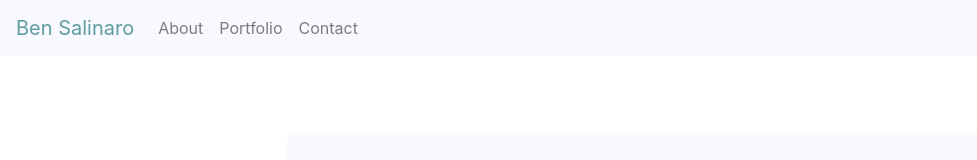
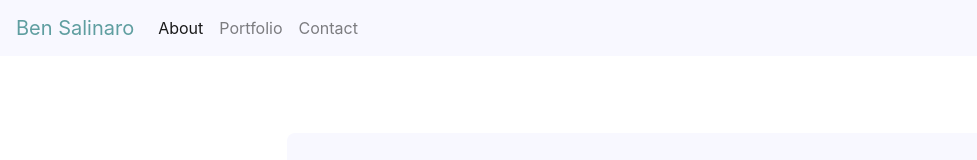
Before and after one commit to salinb04/React-Portfolio, a React (Create React App) app: page / in a window 1280 px wide. Shown: the top 160 px of the page, without its empty margins (0-977 px from the left). Built offline with nearby package versions, Linux system fonts and the light colour scheme.

Commit message:
added basename property to router on app.js file

```diff
--- a/src/components/navigation/Navigation.js
+++ b/src/components/navigation/Navigation.js
@@ -15,9 +15,9 @@ function Navigation(props) {
           activeKey={location.pathname}
           onSelect={(selectedKey) => this.activeKey=`${selectedKey}`}
         >
-          <Nav.Link style={{font: "Roboto"}} eventKey="/React-Portfolio/" href="/React-Portfolio/">About</Nav.Link>
-          <Nav.Link style={{font: "Roboto"}} eventKey="/React-Portfolio/Portfolio" href="/React-Portfolio/Portfolio">Portfolio</Nav.Link>
-          <Nav.Link style={{font: "Roboto"}} eventKey="/React-Portfolio/Contact" href="/React-Portfolio/Contact" >Contact</Nav.Link>
+          <Nav.Link style={{font: "Roboto"}} eventKey="/" href="/">About</Nav.Link>
+          <Nav.Link to="/Portfolio" style={{font: "Roboto"}} eventKey="/Portfolio">Portfolio</Nav.Link>
+          <Nav.Link to="/Contact" style={{font: "Roboto"}} eventKey="/Contact">Contact</Nav.Link>
         </Nav>
       </Navbar.Collapse>
     </Navbar>
```
Also changed, not shown: 6 other files (tests, documents, lock files or other folders).
